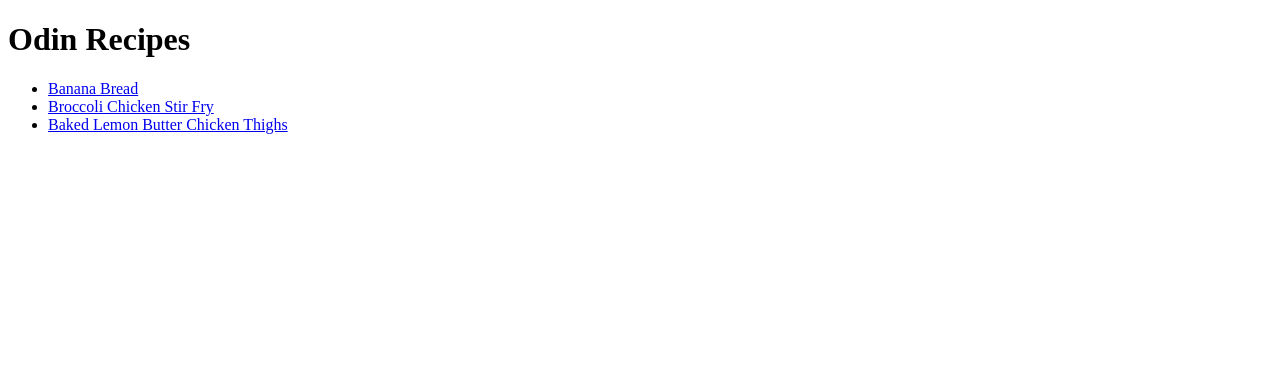
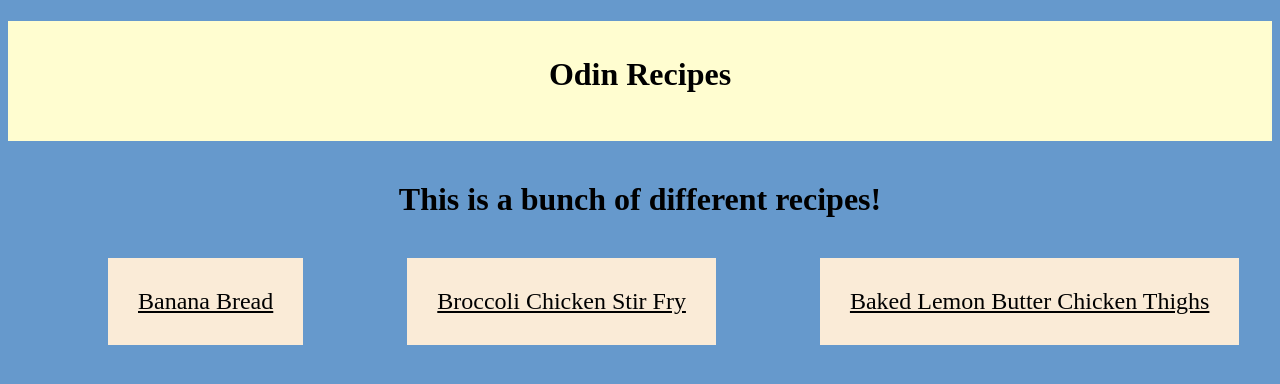
Before and after one commit to javanjuju/odin-recipes, a plain HTML site: page index.html in a window 1280 px wide. Drawn offline with Linux system fonts and the light colour scheme.

Commit message:
Added styles to the homepage

```diff
--- /dev/null
+++ b/css/index.css
@@ -0,0 +1,31 @@
+h1{
+    text-align: center;
+    height: 75px;
+    width: auto;
+    background-color:#FFFDD0;
+    padding-top: 35px;
+    padding-bottom: 10px;
+}
+a{
+    color: black;
+    font-size: x-large;
+    background-color: antiquewhite;
+}
+div{
+    margin:40px;
+}
+.recipes{
+    display: inline-block;
+    margin-left: 100px;
+    padding: 30px;
+    background-color: antiquewhite;
+    width: auto;
+}
+* {
+    background-color: #6699CC;
+}
+.info{
+    text-align: center;
+    font-size: xx-large;
+    font-weight: bolder;
+}
--- a/index.html
+++ b/index.html
@@ -3,13 +3,23 @@
     <head>
         <meta charset="utf-8">
         <title>Recipes</title>
+        <link rel="stylesheet" href="css/index.css">
     </head>
     <body>
-        <h1>Odin Recipes</h1>
-        <ul>
-            <li><a href="recipes/banana-bread.html">Banana Bread</a></li>
-            <li> <a href="recipes/broccoli-chicken-stirfry.html">Broccoli Chicken Stir Fry</a></li>
-            <li><a href="recipes/baked-lemon-butter-chicken-thighs.html">Baked Lemon Butter Chicken Thighs</a></li>
-        </ul>
+        <h1 class="mainheading">Odin Recipes</h1>
+        <div class="info">
+            <p>
+                This is a bunch of different recipes!
+            </p>
+        </div>
+        <span class="recipes">
+            <a href="recipes/banana-bread.html">Banana Bread</a>
+        </span>
+        <span class="recipes">
+            <a href="recipes/broccoli-chicken-stirfry.html">Broccoli Chicken Stir Fry</a>
+        </span>
+        <span class="recipes">
+            <a href="recipes/baked-lemon-butter-chicken-thighs.html">Baked Lemon Butter Chicken Thighs</a>
+        </span>
     </body>
 </html>
```
